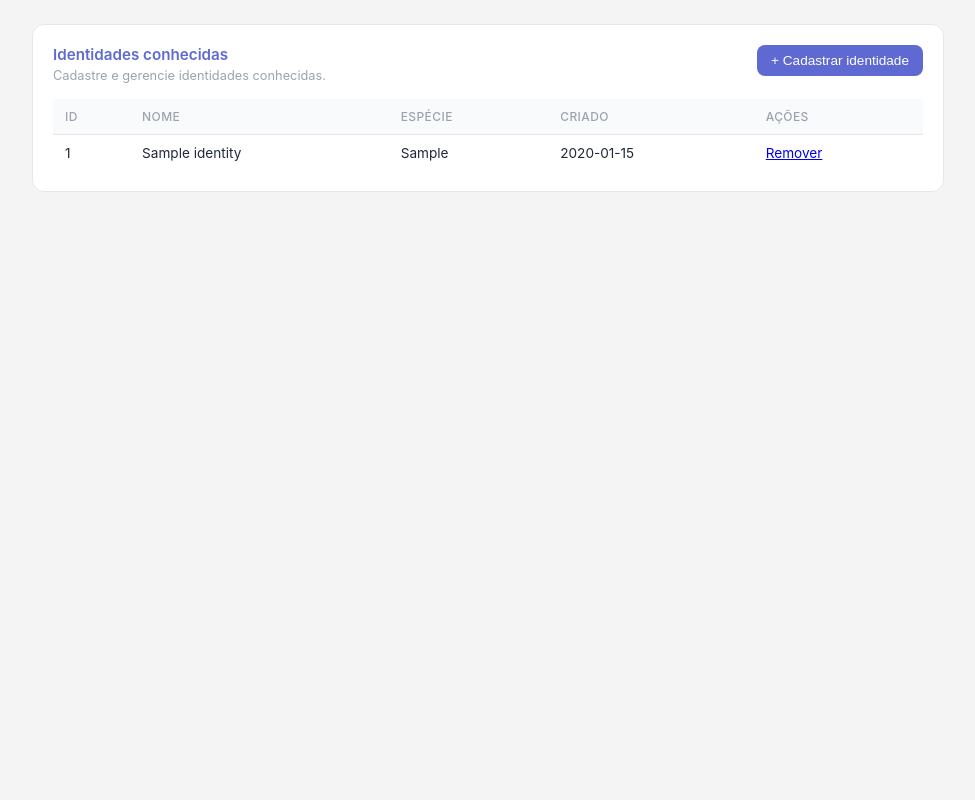
After one commit to amarildolacerda/secur, a Flask app: page /identities/view in a window 1280 px wide. The commit adds this page. Shown: the whole page, without its empty margins (192-1167 px from the left). Run offline with Flask 3, Linux system fonts and the light colour scheme; tables that the repository leaves empty hold one stand-in row (values such as "Sample post").

Commit message:
feat(ui): add identities view and dashboard link

```diff
--- a/secur/app.py
+++ b/secur/app.py
@@ -239,6 +239,10 @@ def create_app(camera_manager=None):
             return jsonify({"error": "Identity not found"}), 404
         return jsonify({"status": "removido"}), 200
 
+    @app.route("/identities/view")
+    def identities_view():
+        return render_template("identities.html")
+
     @app.route("/zones", methods=["POST"])
     def add_zone():
         payload = request.get_json() or {}
--- a/secur/templates/dashboard.html
+++ b/secur/templates/dashboard.html
@@ -48,6 +48,10 @@
                     <a href="/docs" class="nav-sublink" target="_blank">
                         <span class="dot" style="background:var(--muted-subtle)"></span>
                         <span>API Docs</span>
+                    </a>
+                    <a href="/identities/view" class="nav-sublink">
+                        <span class="dot" style="background:var(--accent)"></span>
+                        <span>Identidades</span>
                     </a>
                 </div>
             </div>
--- /dev/null
+++ b/secur/templates/identities.html
@@ -0,0 +1,90 @@
+<!DOCTYPE html>
+<html lang="pt-BR">
+<head>
+    <meta charset="UTF-8">
+    <meta name="viewport" content="width=device-width, initial-scale=1.0">
+    <title>Identidades - Secur</title>
+    <link rel="stylesheet" href="/static/style.css">
+</head>
+<body>
+    <div class="main">
+        <section class="panel">
+            <div class="panel-header">
+                <div>
+                    <h2>Identidades conhecidas</h2>
+                    <p>Cadastre e gerencie identidades conhecidas.</p>
+                </div>
+                <button id="add-identity-button" class="button-primary">+ Cadastrar identidade</button>
+            </div>
+
+            <div id="identity-list" class="table-responsive">
+                <table>
+                    <thead>
+                        <tr><th>ID</th><th>Nome</th><th>Espécie</th><th>Criado</th><th>Ações</th></tr>
+                    </thead>
+                    <tbody id="identities-table-body"></tbody>
+                </table>
+            </div>
+        </section>
+
+        <div id="identity-dialog" class="dialog-overlay hidden-panel" role="dialog" aria-modal="true">
+            <div class="dialog-card">
+                <div class="dialog-header">
+                    <h3>Cadastrar identidade</h3>
+                    <button id="identity-dialog-close" type="button" class="button-close" aria-label="Fechar">×</button>
+                </div>
+                <form id="identity-form">
+                    <div class="form-row">
+                        <label for="identity-name">Nome</label>
+                        <input id="identity-name" type="text" required />
+                    </div>
+                    <div class="form-row">
+                        <label for="identity-species">Espécie</label>
+                        <select id="identity-species">
+                            <option value="person">Pessoa</option>
+                            <option value="animal">Animal</option>
+                        </select>
+                    </div>
+                    <div class="form-row">
+                        <label for="identity-images">Imagens (base64)</label>
+                        <textarea id="identity-images" placeholder="Cole imagens base64 (uma por linha)"></textarea>
+                    </div>
+                    <div class="form-actions">
+                        <button type="submit" class="button-primary">Salvar</button>
+                        <button type="button" class="button-secondary" id="identity-cancel">Cancelar</button>
+                    </div>
+                    <span id="identity-message" class="form-message"></span>
+                </form>
+            </div>
+        </div>
+    </div>
+
+    <script>
+    async function fetchIdentities(){
+        const res = await fetch('/identities');
+        const list = await res.json();
+        const tbody = document.getElementById('identities-table-body');
+        tbody.innerHTML = '';
+        list.forEach(i=>{
+            const tr = document.createElement('tr');
+            tr.innerHTML = `<td>${i.id}</td><td>${i.name}</td><td>${i.species}</td><td>${i.created_at}</td><td><a href="#" data-id="${i.id}" class="del">Remover</a></td>`;
+            tbody.appendChild(tr);
+        });
+        document.querySelectorAll('.del').forEach(a=>a.onclick=async (e)=>{e.preventDefault(); await fetch('/identities/'+a.dataset.id,{method:'DELETE'}); fetchIdentities();});
+    }
+    document.getElementById('add-identity-button').onclick = ()=>{document.getElementById('identity-dialog').classList.remove('hidden-panel')};
+    document.getElementById('identity-dialog-close').onclick = ()=>{document.getElementById('identity-dialog').classList.add('hidden-panel')};
+    document.getElementById('identity-cancel').onclick = ()=>{document.getElementById('identity-dialog').classList.add('hidden-panel')};
+    document.getElementById('identity-form').onsubmit = async (e)=>{
+        e.preventDefault();
+        const name = document.getElementById('identity-name').value;
+        const species = document.getElementById('identity-species').value;
+        const images = document.getElementById('identity-images').value.split(/\r?\n/).map(s=>s.trim()).filter(Boolean);
+        const res = await fetch('/identities', {method:'POST', headers:{'Content-Type':'application/json'}, body:JSON.stringify({name, species, images})});
+        if(res.status===201){ document.getElementById('identity-message').textContent='Salvo'; document.getElementById('identity-dialog').classList.add('hidden-panel'); fetchIdentities(); }
+        else { const j=await res.json(); document.getElementById('identity-message').textContent = j.error || 'Erro'; }
+    };
+    fetchIdentities();
+    </script>
+</body>
+</html>
```
